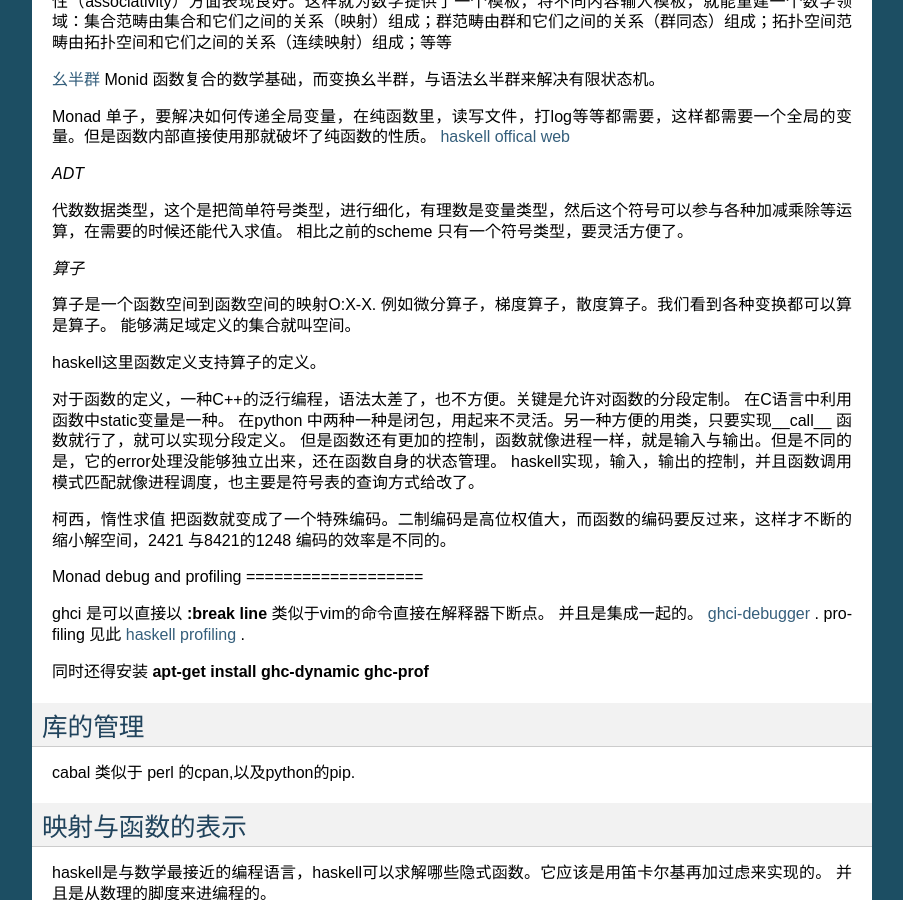
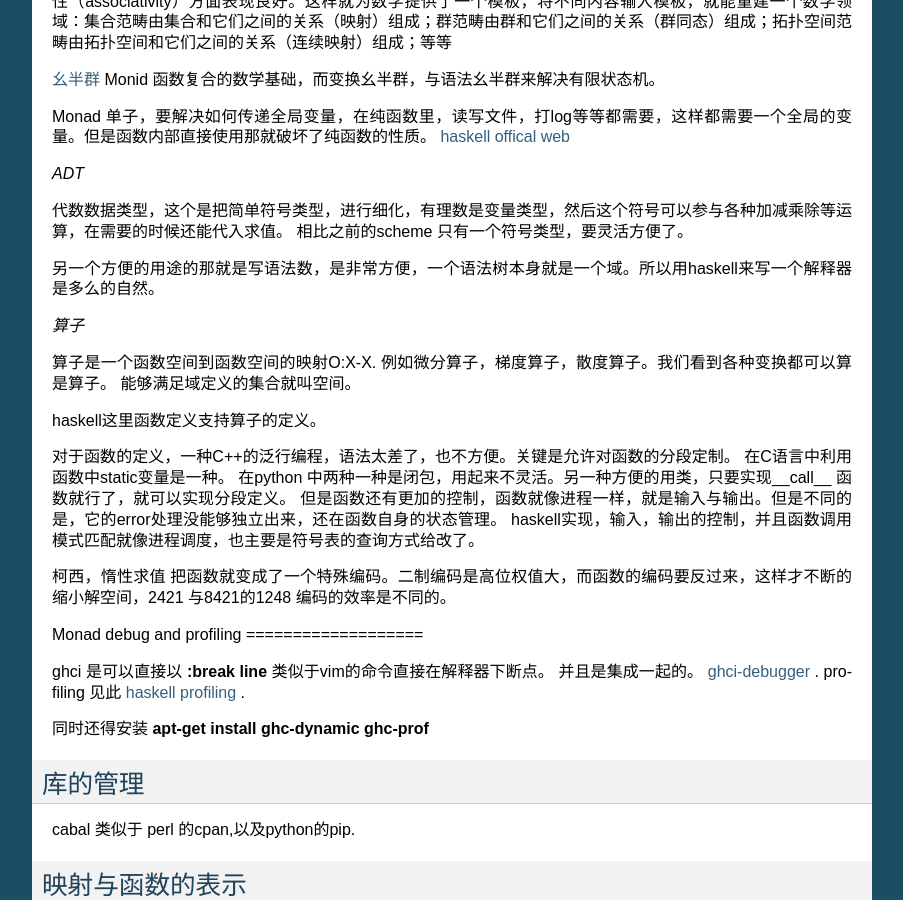
Before and after one commit to gwli/Programming, a Sphinx documentation site: the page built from source/content/Stage_1/Haskell.rst, in a window 1280 px wide and 900 px high, scrolled down 1127 px. Shown: the whole window, without its empty margins (198-1101 px from the left). Built offline with Sphinx 7.4.7, drawn with Linux system fonts in a browser that asks for light colours.

Commit message:
ADT的意义

```diff
--- a/source/content/Stage_1/Haskell.rst
+++ b/source/content/Stage_1/Haskell.rst
@@ -54,6 +54,8 @@ Monad 单子，要解决如何传递全局变量，在纯函数里，读写文
 
 代数数据类型，这个是把简单符号类型，进行细化，有理数是变量类型，然后这个符号可以参与各种加减乘除等运算，在需要的时候还能代入求值。
 相比之前的scheme 只有一个符号类型，要灵活方便了。
+
+另一个方便的用途的那就是写语法数，是非常方便，一个语法树本身就是一个域。所以用haskell来写一个解释器是多么的自然。
 
 *算子*
 
```
